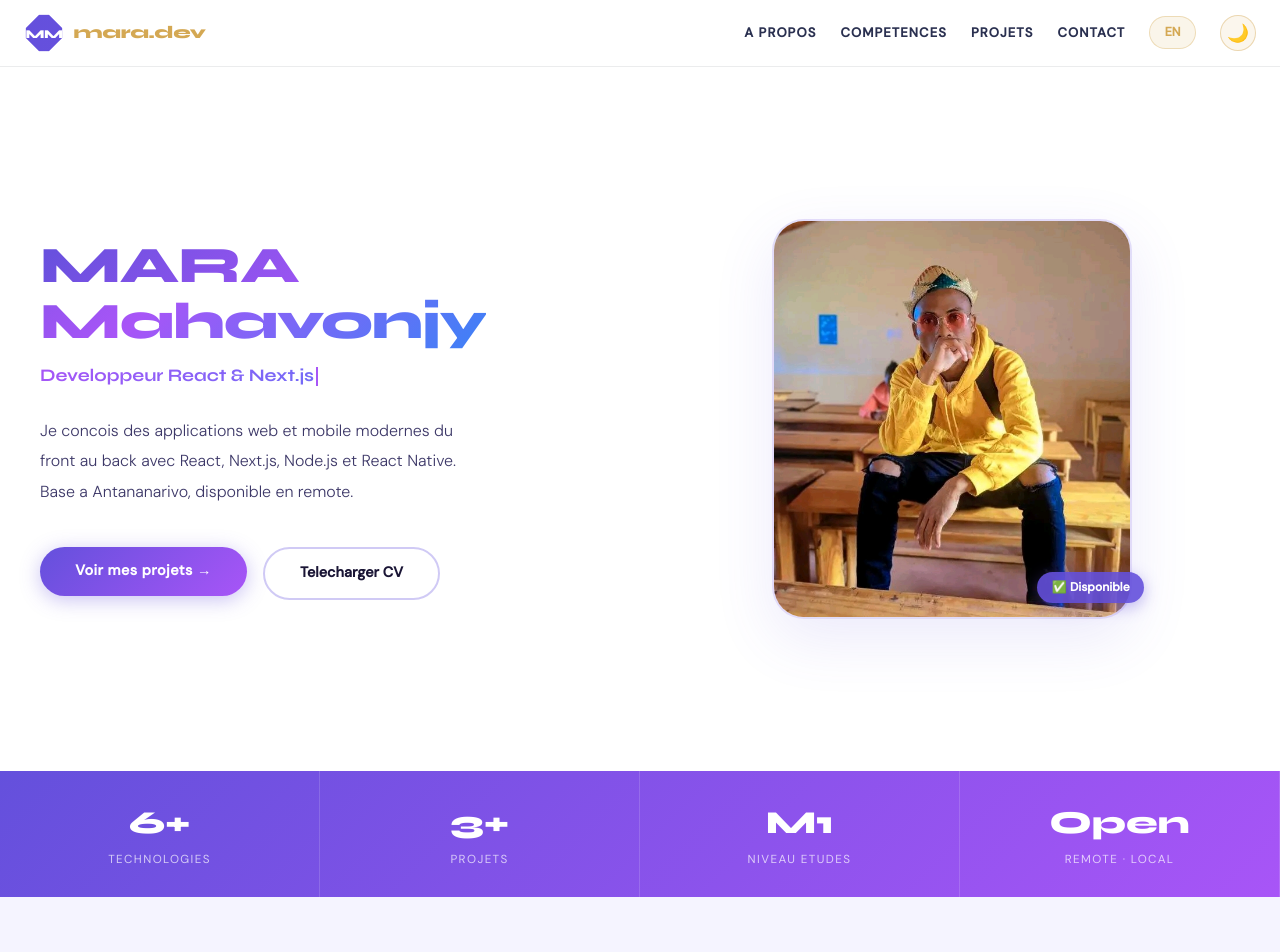
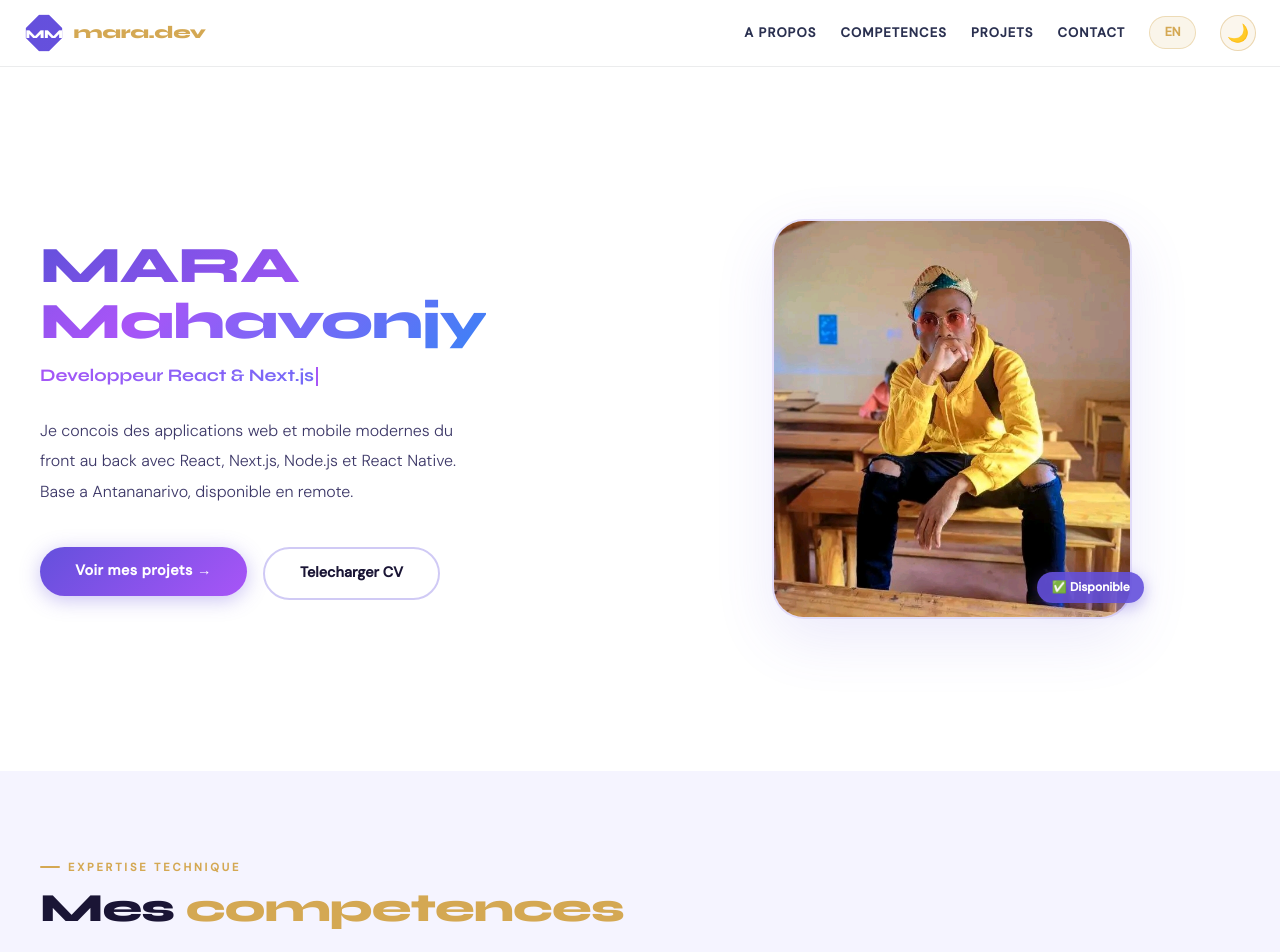
Before and after one commit to mahavonjymara/portfolio-mara, a Next.js app: page / in a window 1280 px wide. Shown: the top 952 px of the page. Built offline with nearby package versions, Linux system fonts and the light colour scheme.

Commit message:
Suppression stats bar

```diff
--- a/src/app/page.tsx
+++ b/src/app/page.tsx
@@ -11,19 +11,6 @@ export default function Home() {
     <main>
       <Navbar />
       <Hero />
-      <div style={{ display:"grid", gridTemplateColumns:"repeat(4,1fr)", background:"linear-gradient(135deg,#6450dc,#a855f7)", borderTop:"none" }}>
-        {[
-          { num:"6+", label:"Technologies" },
-          { num:"3+", label:"Projets" },
-          { num:"M1", label:"Niveau etudes" },
-          { num:"Open", label:"Remote · Local" },
-        ].map((s) => (
-          <div key={s.label} style={{ padding:"1.8rem 2rem", textAlign:"center", borderRight:"1px solid rgba(255,255,255,0.15)" }}>
-            <div style={{ fontFamily:"var(--font-syne)", fontSize:"2rem", fontWeight:800, color:"#fff", marginBottom:"0.2rem" }}>{s.num}</div>
-            <div style={{ fontSize:"0.73rem", color:"rgba(255,255,255,0.7)", textTransform:"uppercase", letterSpacing:"0.12em" }}>{s.label}</div>
-          </div>
-        ))}
-      </div>
       <Skills />
       <Projects />
       <Contact />
```
